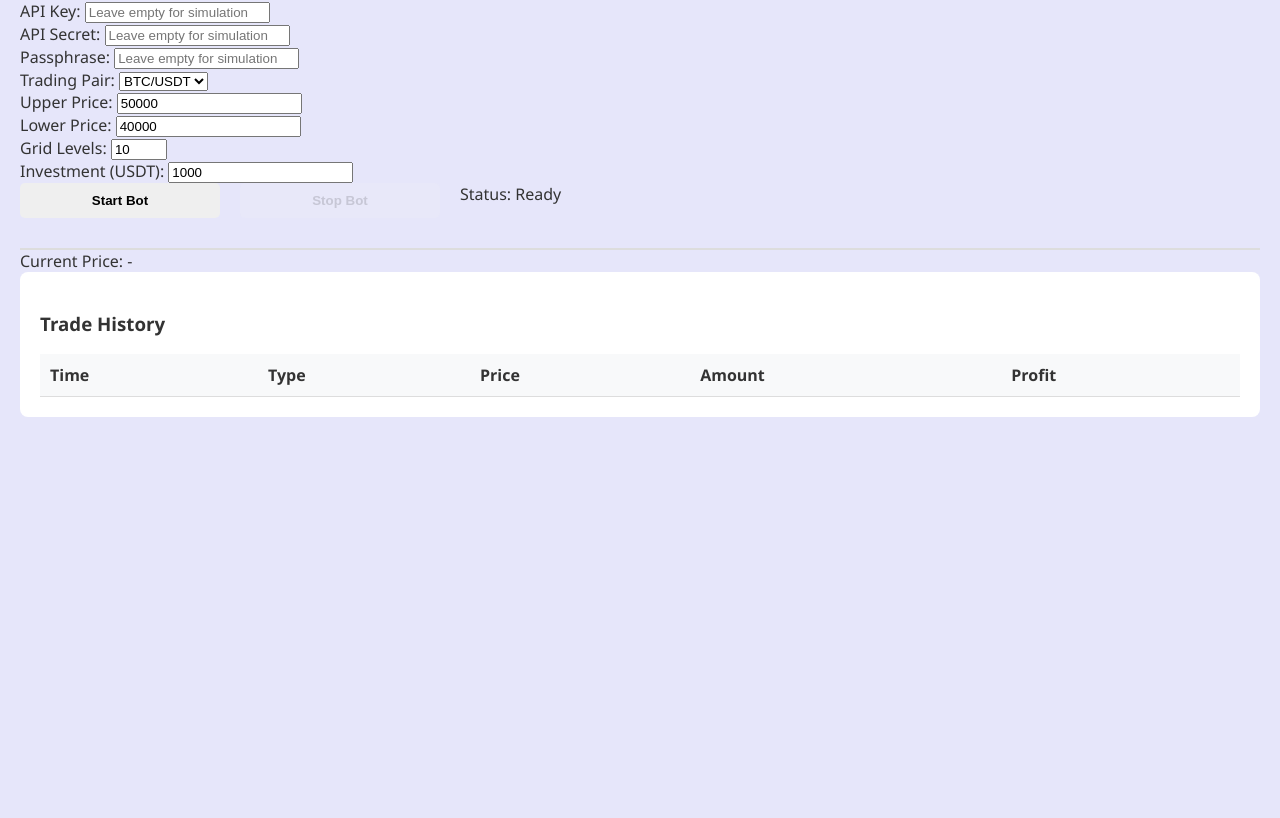
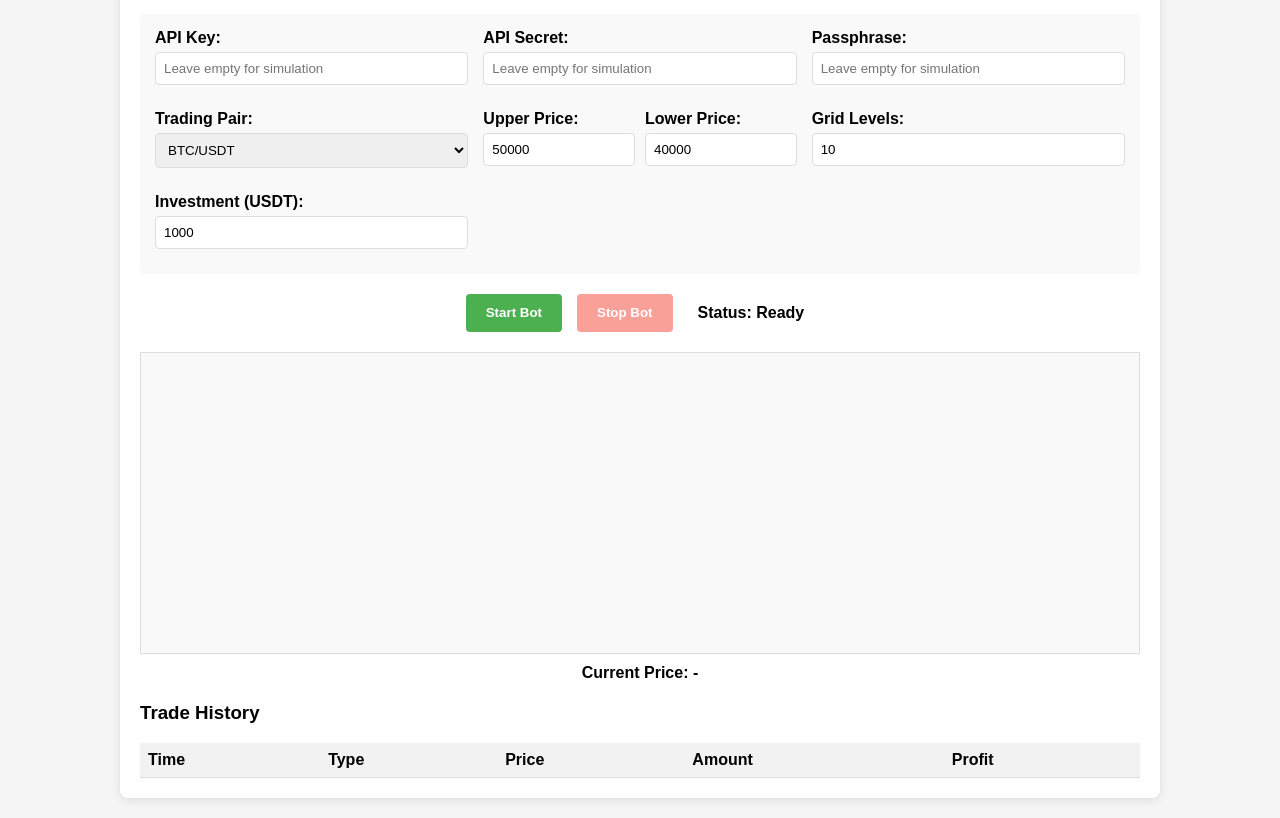
Before and after one commit to Ceodevcop/bitget-trading-bot-, a plain HTML site: page index.html in a window 1280 px wide. Shown: the part 106-924 px from the top of the page. Before the commit the page ends 800 px from the top, so only its background shows below. Drawn offline with nearby package versions, Linux system fonts and the light colour scheme.

Commit message:
Update style.css

```diff
--- a/style.css
+++ b/style.css
@@ -1,84 +1,79 @@
 body {
-    font-family: 'Segoe UI', Tahoma, Geneva, Verdana, sans-serif;
-    background-color: lavender;
+    font-family: Arial, sans-serif;
     margin: 0;
     padding: 20px;
-    color: #333;
+    background-color: #f5f5f5;
 }
 
-.dashboard {
-    max-width: 1200px;
+.container {
+    max-width: 1000px;
     margin: 0 auto;
     background: white;
     padding: 20px;
-    border-radius: 10px;
-    box-shadow: 0 0 20px rgba(0,0,0,0.1);
+    border-radius: 8px;
+    box-shadow: 0 2px 10px rgba(0,0,0,0.1);
 }
 
-h1, h2 {
-    color: #2c3e50;
+h1 {
+    color: #333;
+    text-align: center;
+}
+
+.config-panel {
+    display: grid;
+    grid-template-columns: repeat(auto-fill, minmax(250px, 1fr));
+    gap: 15px;
+    margin-bottom: 20px;
+    padding: 15px;
+    background: #f9f9f9;
+    border-radius: 5px;
+}
+
+.input-group {
+    margin-bottom: 10px;
+}
+
+.input-group label {
+    display: block;
+    margin-bottom: 5px;
+    font-weight: bold;
+}
+
+.input-group input, .input-group select {
+    width: 100%;
+    padding: 8px;
+    border: 1px solid #ddd;
+    border-radius: 4px;
+    box-sizing: border-box;
+}
+
+.price-range {
+    display: flex;
+    gap: 10px;
 }
 
 .control-panel {
     display: flex;
-    gap: 20px;
-    margin-bottom: 30px;
-    flex-wrap: wrap;
-}
-
-.config-section {
-    flex: 1;
-    min-width: 300px;
-    background: #f8f9fa;
-    padding: 20px;
-    border-radius: 8px;
-}
-
-.action-section {
-    flex: 1;
-    min-width: 250px;
-    display: flex;
-    flex-direction: column;
     justify-content: center;
-    align-items: center;
     gap: 15px;
-}
-
-.form-group {
-    margin-bottom: 15px;
-}
-
-.form-group label {
-    display: block;
-    margin-bottom: 5px;
-    font-weight: 600;
-}
-
-.form-group input, .form-group select {
-    width: 100%;
-    padding: 8px;
-    border: 1px solid #ddd;
-    border-radius: 4px;
+    margin: 20px 0;
 }
 
 .btn {
     padding: 10px 20px;
     border: none;
-    border-radius: 5px;
+    border-radius: 4px;
+    cursor: pointer;
     font-weight: bold;
-    cursor: pointer;
-    transition: all 0.3s;
-    width: 200px;
-    text-align: center;
 }
 
-.btn.start {
-    background-color: #2ecc71;
+.btn.green {
+    background-color: #4CAF50;
     color: white;
 }
 
-.btn.stop {
-    background-color: #e74c3c;
+.btn.red {
+    background-color: #f44336;
     color: white;
 }
 
@@ -87,28 +82,27 @@ h1, h2 {
     cursor: not-allowed;
 }
 
-.bot-status {
-    font-size: 1.1em;
+.status {
     padding: 10px;
-    border-radius: 5px;
-    background: #ecf0f1;
-    width: 100%;
     text-align: center;
+    font-weight: bold;
 }
 
-.trading-view {
-    background: white;
-    padding: 20px;
-    border-radius: 8px;
-    margin-bottom: 20px;
+.visualization {
+    margin: 20px 0;
     position: relative;
-    height: 300px;
 }
 
-#price-chart {
+.chart-container {
+    height: 300px;
+    border: 1px solid #ddd;
+    position: relative;
+    background: #f9f9f9;
+}
+
+.chart {
     height: 100%;
-    background: #f8f9fa;
-    border: 1px solid #ddd;
+    position: relative;
 }
 
 .grid-lines {
@@ -120,10 +114,21 @@ h1, h2 {
     pointer-events: none;
 }
 
+.grid-line {
+    position: absolute;
+    width: 100%;
+    height: 1px;
+    background: rgba(0,0,0,0.1);
+}
+
+.price-display {
+    margin-top: 10px;
+    font-weight: bold;
+    text-align: center;
+}
+
 .trade-history {
-    background: white;
-    padding: 20px;
-    border-radius: 8px;
+    margin-top: 20px;
 }
 
 #trade-log {
@@ -132,27 +137,27 @@ h1, h2 {
 }
 
 #trade-log th, #trade-log td {
-    padding: 10px;
+    padding: 8px;
     text-align: left;
     border-bottom: 1px solid #ddd;
 }
 
 #trade-log th {
-    background-color: #f8f9fa;
+    background-color: #f2f2f2;
 }
 
 .buy {
-    color: #2ecc71;
+    color: green;
 }
 
 .sell {
-    color: #e74c3c;
+    color: red;
 }
 
 .profit {
-    color: #2ecc71;
+    color: green;
 }
 
 .loss {
-    color: #e74c3c;
+    color: red;
 }
```
